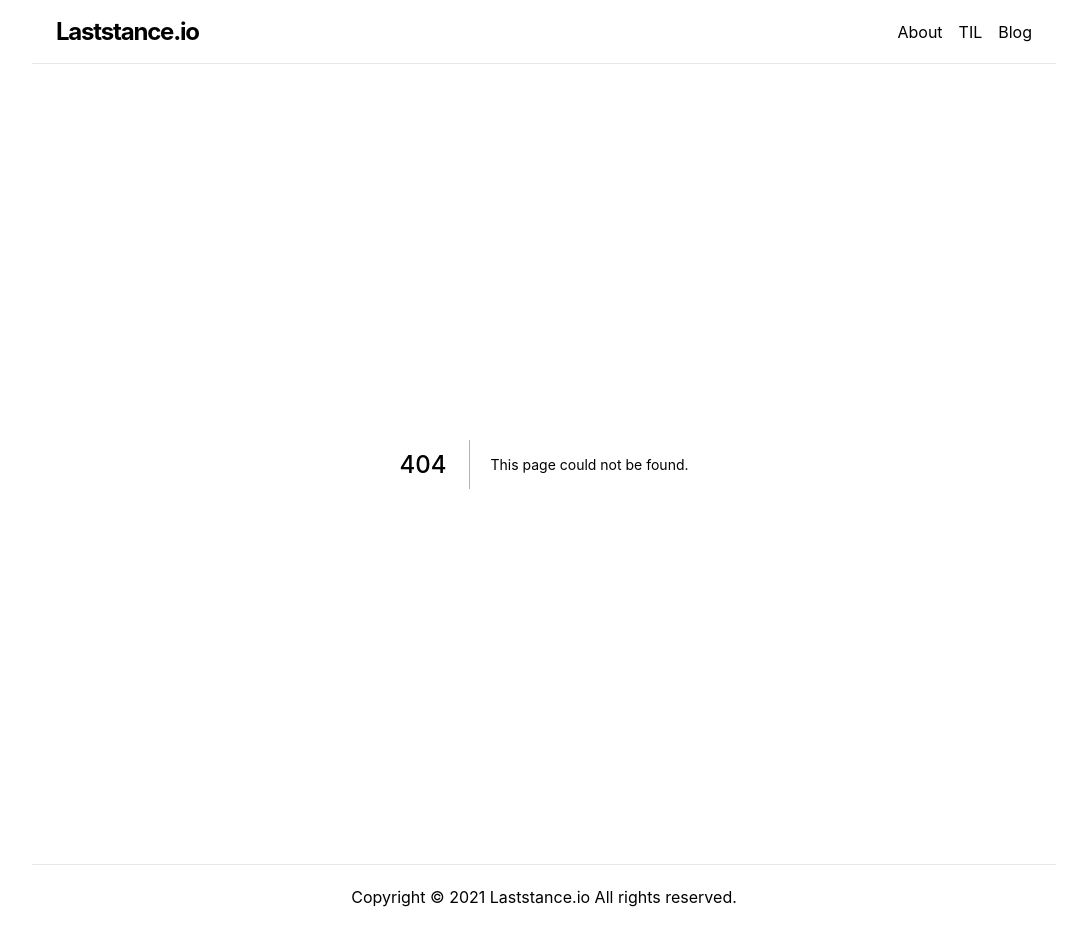
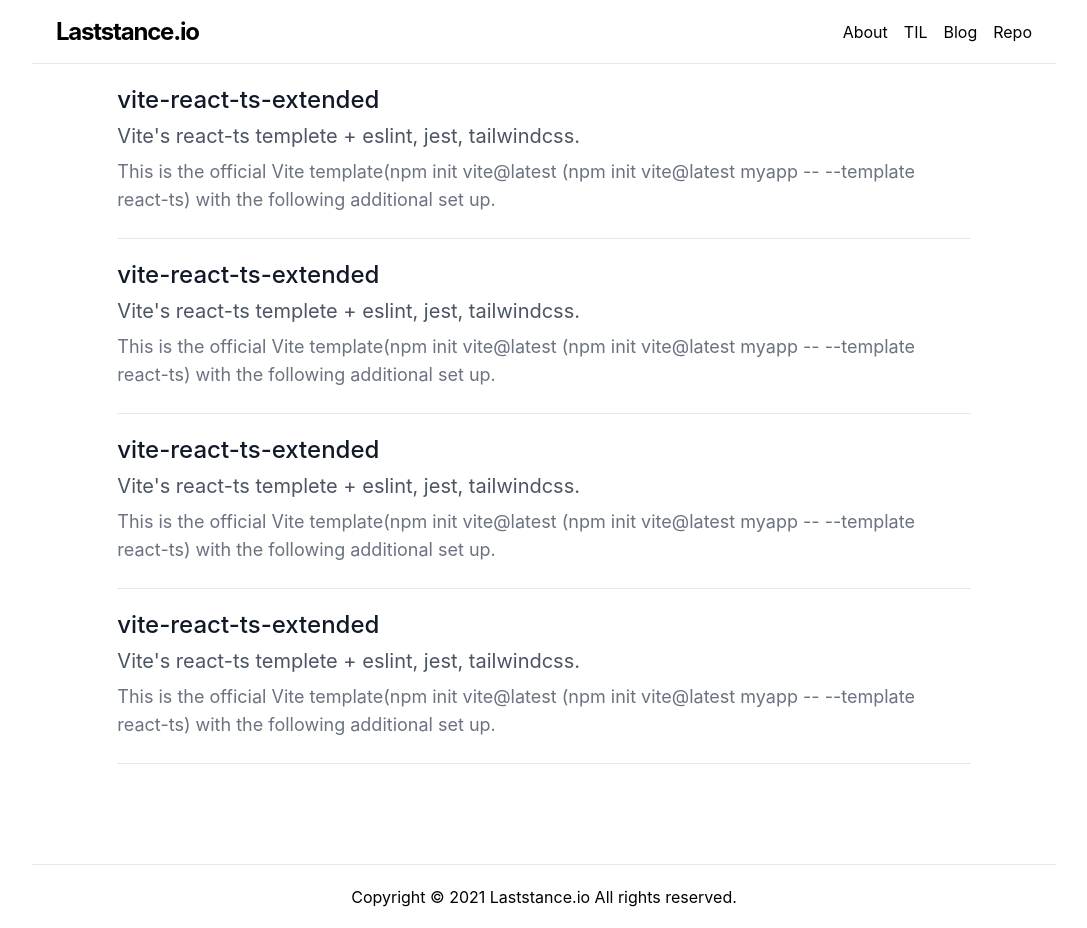
Before and after one commit to ryota-murakami/laststance.io-old, a Next.js app: page /repo in a window 1280 px wide. Before the commit this address had no page. Shown: the whole page, without its empty margins (96-1183 px from the left). Built offline with nearby package versions, Linux system fonts and the light colour scheme; what @tailwindcss/typography would draw is missing.

Commit message:
repo card

```diff
--- a/components/Header.tsx
+++ b/components/Header.tsx
@@ -53,11 +53,11 @@ const Header: React.FC<Props> = memo(({ preview }) => {
           {/*    <a className="hover:text-gray-400">Activity</a>*/}
           {/*  </Link>*/}
           {/*</div>*/}
-          {/*<div className="px-1 sm:px-4 md:px-4 lg:px-4 flex-shrink">*/}
-          {/*  <Link href="/project">*/}
-          {/*    <a className="hover:text-gray-400">Project</a>*/}
-          {/*  </Link>*/}
-          {/*</div>*/}
+          <div className="flex-shrink">
+            <Link href="/repo">
+              <a className="hover:text-gray-400">Repo</a>
+            </Link>
+          </div>
         </section>
       </section>
     </header>
--- /dev/null
+++ b/components/elements/OpenBadge.tsx
@@ -0,0 +1,13 @@
+import React, { memo } from 'react'
+
+const OpenBadge: React.FC = memo(
+  () => (
+    <span className="inline-flex items-center px-3 py-0.5 rounded-full text-sm font-medium bg-green-100 text-green-800">
+      Open
+    </span>
+  ),
+  () => true
+)
+OpenBadge.displayName = 'OpenBadge'
+
+export default OpenBadge
--- /dev/null
+++ b/components/elements/RepoCard.tsx
@@ -0,0 +1,32 @@
+import type { HTMLAttributes } from 'react'
+import React, { memo } from 'react'
+
+interface Props {
+  name: string
+  url: string
+  intro: string
+}
+
+const RepoCard: React.FC<Props & HTMLAttributes<_>> = memo(
+  ({ name, url, intro, children }) => {
+    return (
+      <div className="w-10/12 py-6 border-b border-gray-200">
+        <a
+          href={url}
+          target="_blank"
+          className="no-underline hover:underline text-2xl leading-6 font-medium text-gray-900"
+        >
+          {name}
+        </a>
+        <div className="flex flex-col">
+          <p className="mt-2 max-w-4xl text-xl text-gray-600 ">{intro}</p>
+          <p className="mt-2 max-w-4xl text-lg text-gray-500">{children}</p>
+        </div>
+      </div>
+    )
+  },
+  () => true
+)
+RepoCard.displayName = 'RepoCard'
+
+export default RepoCard
--- a/pages/project.tsx
+++ /dev/null
@@ -1,12 +0,0 @@
-import React, { memo } from 'react'
-
-const Repo: React.FC = memo(() => {
-  return (
-    <section className="container flex flex-col items-center justify-center m-auto h-screen">
-      <h1 className="text-4xl">Comming soon...</h1>
-    </section>
-  )
-})
-Repo.displayName = 'Repo'
-
-export default Repo
--- /dev/null
+++ b/pages/repo.tsx
@@ -0,0 +1,49 @@
+import React, { memo } from 'react'
+
+import RepoCard from '../components/elements/RepoCard'
+
+const Repo: React.FC = memo(() => {
+  return (
+    <section className="container flex flex-col items-center m-auto h-screen">
+      <RepoCard
+        name="vite-react-ts-extended"
+        url="https://github.com/laststance/vite-react-ts-extended"
+        intro="Vite's react-ts templete + eslint, jest, tailwindcss."
+      >
+        This is the official Vite template(npm init vite@latest{' '}
+        <span>(npm init vite@latest myapp -- --template react-ts)</span> with
+        the following additional set up.
+      </RepoCard>
+      <RepoCard
+        name="vite-react-ts-extended"
+        url="https://github.com/laststance/vite-react-ts-extended"
+        intro="Vite's react-ts templete + eslint, jest, tailwindcss."
+      >
+        This is the official Vite template(npm init vite@latest{' '}
+        <span>(npm init vite@latest myapp -- --template react-ts)</span> with
+        the following additional set up.
+      </RepoCard>
+      <RepoCard
+        name="vite-react-ts-extended"
+        url="https://github.com/laststance/vite-react-ts-extended"
+        intro="Vite's react-ts templete + eslint, jest, tailwindcss."
+      >
+        This is the official Vite template(npm init vite@latest{' '}
+        <span>(npm init vite@latest myapp -- --template react-ts)</span> with
+        the following additional set up.
+      </RepoCard>
+      <RepoCard
+        name="vite-react-ts-extended"
+        url="https://github.com/laststance/vite-react-ts-extended"
+        intro="Vite's react-ts templete + eslint, jest, tailwindcss."
+      >
+        This is the official Vite template(npm init vite@latest{' '}
+        <span>(npm init vite@latest myapp -- --template react-ts)</span> with
+        the following additional set up.
+      </RepoCard>
+    </section>
+  )
+})
+Repo.displayName = 'Repo'
+
+export default Repo
```
Also changed, not shown: next-env.d.ts.
